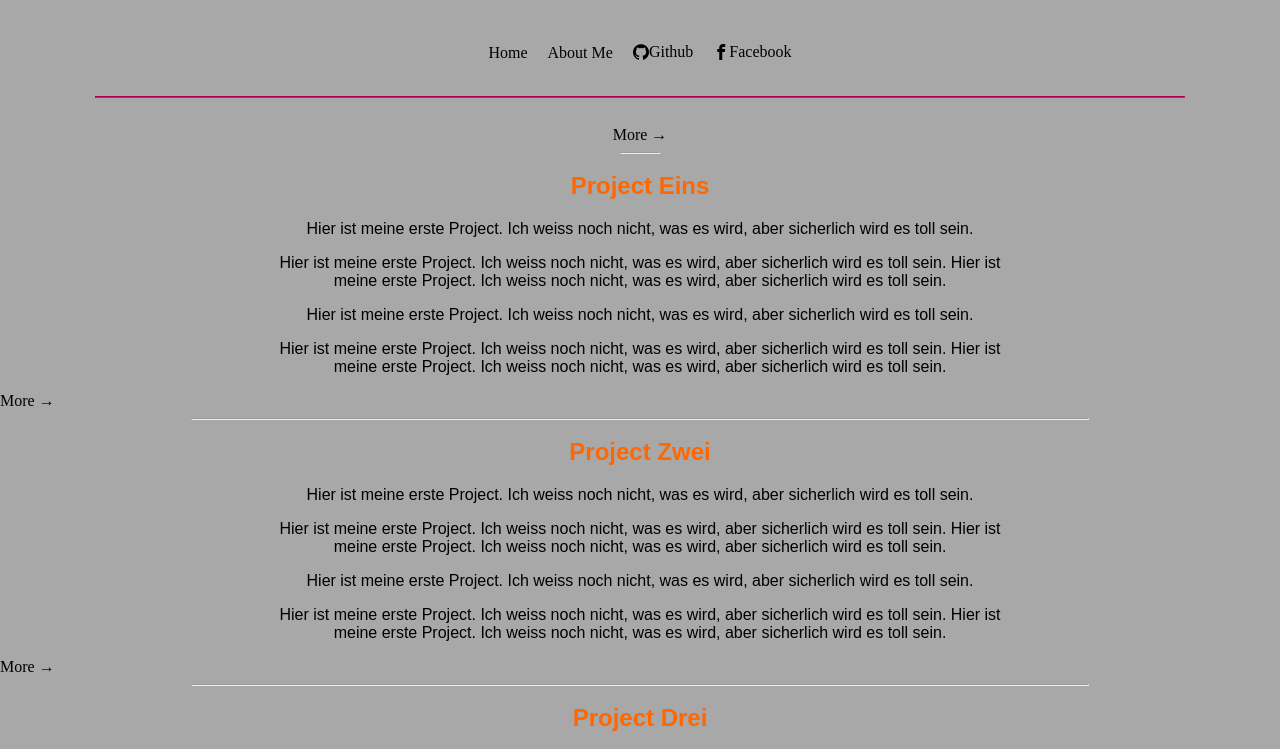
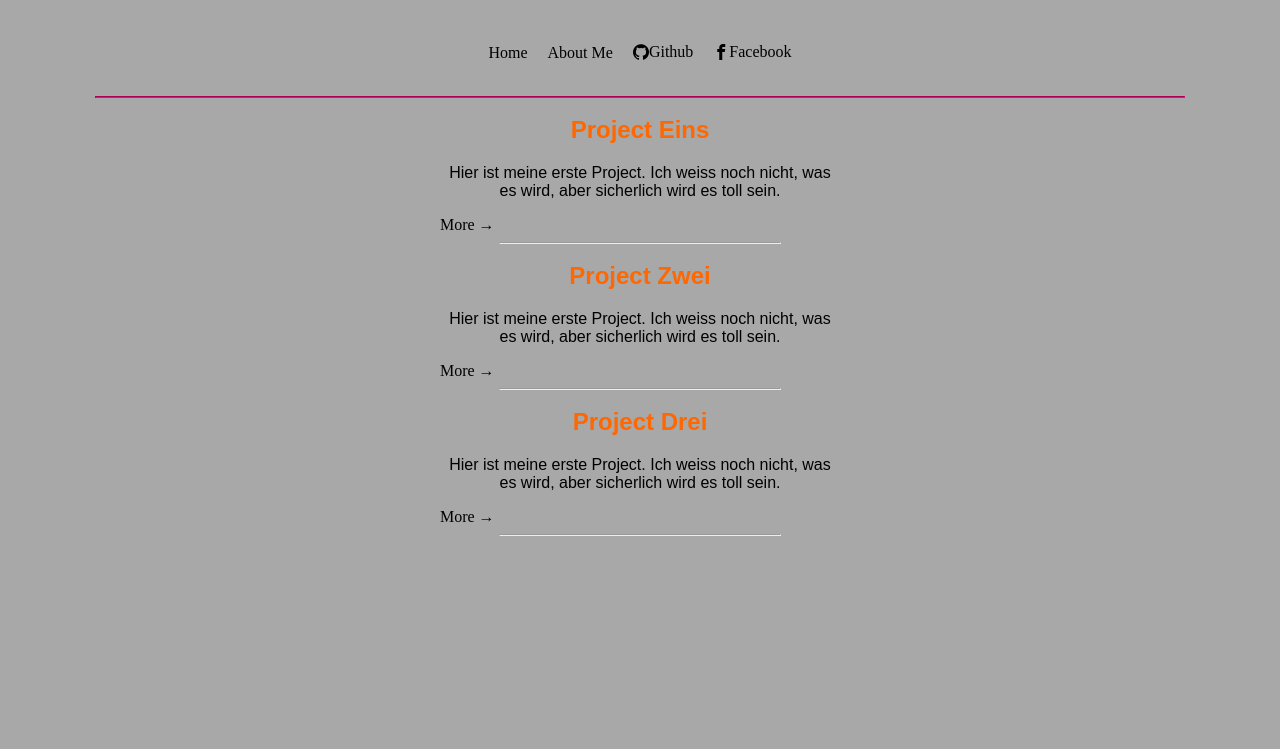
Before and after one commit to piper88/Portfolio, a plain HTML site: page index.html in a window 1280 px wide. Shown: the part 50-799 px from the top of the page. Drawn offline with nearby package versions, Linux system fonts and the light colour scheme; files whose address does not match are found by name.

Commit message:
refactors code to use mustache templating and fixes read more

```diff
--- a/index.html
+++ b/index.html
@@ -9,6 +9,15 @@
     <link rel="stylesheet" href="styles/base.css">
     <link rel="stylesheet" href="styles/modules.css">
     <link rel="stylesheet" href="styles/layout.css">
+    <script id="project-template" type="text/x-handlebars-template">
+      <article class="template">
+        <h2>{{title}}</h2>
+        <section class="projects-body">{{{body}}}
+        <a href="#" class="read-on">More &rarr;</a>
+        <hr></hr>
+        </section>
+      </article>
+    </script>
   </head>
   <body>
     <header>
@@ -26,12 +35,6 @@
     <hr id="header-break"></hr>
       <main>
         <section id="projects" class="content-to-toggle">
-          <article class="template">
-            <h2></h2>
-            <section class="projects-body"></section>
-            <a href="#" class="read-on">More &rarr;</a>
-            <hr></hr>
-          </article>
         </section>
 
         <section id="about" class="content-to-toggle">
@@ -41,6 +44,7 @@
 
     </main>
     <script src="https://code.jquery.com/jquery-2.2.4.min.js"></script>
+    <script src="https://cdnjs.cloudflare.com/ajax/libs/handlebars.js/4.0.5/handlebars.js"></script>
     <script src="js/mydata.js"></script>
     <script src="js/app.js"></script>
     <script src="js/view.js"></script>
--- a/js/app.js
+++ b/js/app.js
@@ -7,12 +7,15 @@ function Project (opts) {
 }
 
 Project.prototype.toHtml = function() {
-  var $newProject = $('article.template').clone();
-  $newProject.removeClass('template');
-  $newProject.find('h2').html(this.title);
-  $newProject.find('.projects-body').html(this.body);
-  $newProject.removeClass('template');
-  return $newProject;
+  // var $newProject = $('article.template').clone();
+  // $newProject.removeClass('template');
+  // $newProject.find('h2').html(this.title);
+  // $newProject.find('.projects-body').html(this.body);
+  // $newProject.removeClass('template');
+  // return $newProject;
+  var source = $('#project-template').html();
+  var template = Handlebars.compile(source);
+  return template(this);
 };
 
 myData.forEach(function(ele) {
--- a/js/view.js
+++ b/js/view.js
@@ -9,7 +9,7 @@ projectView.handleNav = function() {
 };
 
 projectView.handleTeasers = function() {
-  $('projects-body *:nth-of-type(n+1)').hide();
+  $('.projects-body *:nth-of-type(n+2)').hide();
   $('#projects').on('click', 'a.read-on', function(e) {
     e.preventDefault();
     $(this).parent().find('*').show();
```
